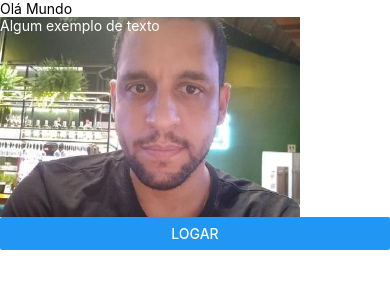
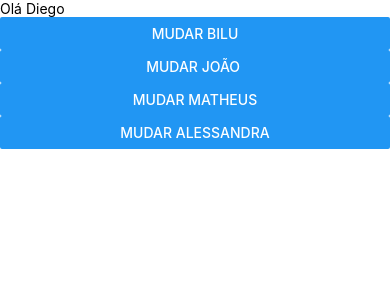
Before and after one commit to dieegobs/app-estudos-reactnative, a React Native app: screen / in a window 390 px wide. Shown: the top 300 px of the page. Built offline with nearby package versions, Linux system fonts and the light colour scheme.

Commit message:
Usando o state

```diff
--- a/App.tsx
+++ b/App.tsx
@@ -1,7 +1,11 @@
-import React from "react";
+import React, {useState} from "react";
 import {View, Text, Image, ImageBackground, Button } from 'react-native';
 
 const App = () => {
+
+  const [name, setName] = useState('Diego');
+  const [age, setAge] = useState(30);
+
 
   //handle => gerencie o Botão
   const handleLoginBtn = () => {
@@ -11,18 +15,13 @@ const App = () => {
 
   return (
     <View>
-      <Text>Olá Mundo</Text>
+      <Text>Olá {name}</Text>
 
+    <Button title="Mudar Bilu" onPress={() => setName('Bilu')}/>
+    <Button title="Mudar João " onPress={() => setName('João')}/>
+    <Button title="Mudar Matheus" onPress={() => setName('Matheus')}/>
+    <Button title="Mudar Alessandra" onPress={() => setName('Alessandra')}/>
 
-     <ImageBackground
-      source={require('./assets/image.jpg')}
-      style={{ width:300, height: 200 }}
-      >
-      <Text onPress={handleLoginBtn} style={{color: '#FFFFFF'}} >Algum exemplo de texto</Text>
-     </ImageBackground>
-
-
-    <Button title="Logar" onPress={handleLoginBtn}/>
 
     </View>
   );
```
